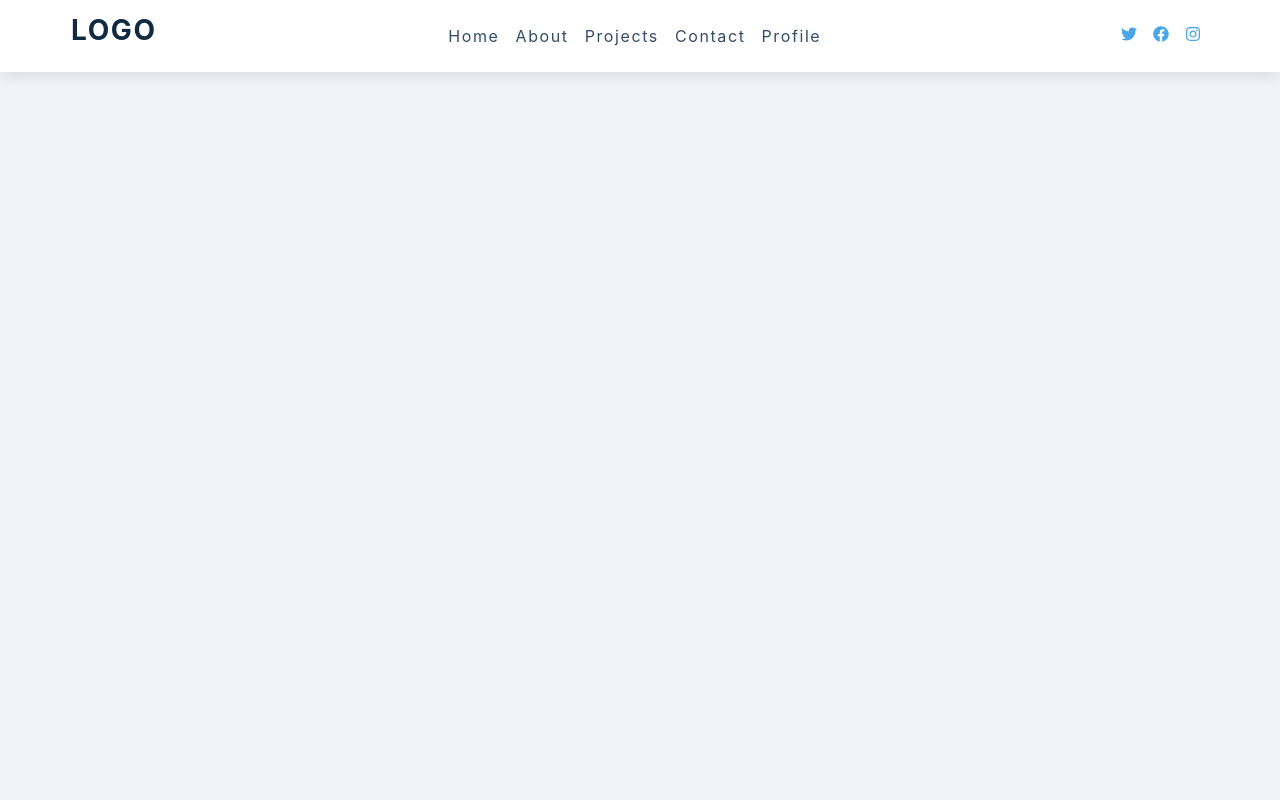
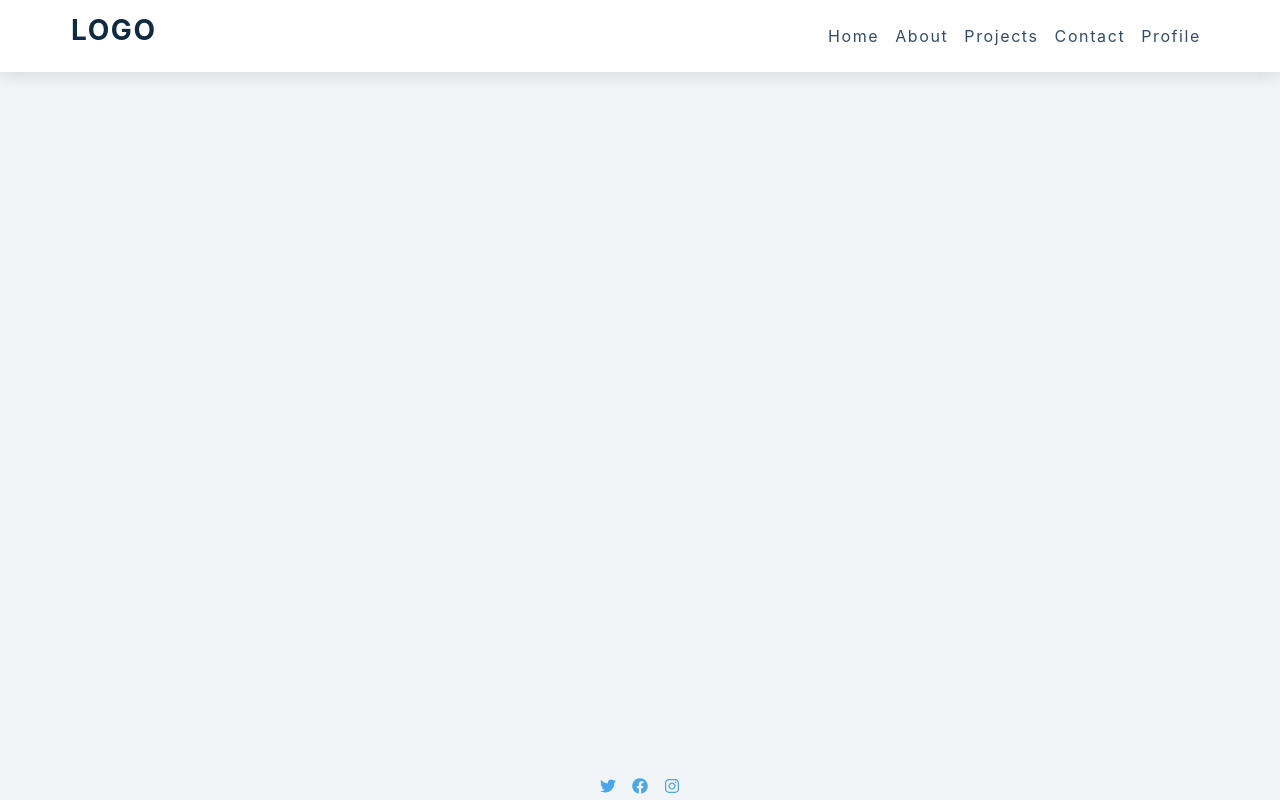
Before and after one commit to vk0808/navbar, a React (Create React App) app: page / in a window 1280 px wide. Built offline with nearby package versions, Linux system fonts and the light colour scheme.

Commit message:
placed footer at bootom

```diff
--- a/src/Navbar.js
+++ b/src/Navbar.js
@@ -16,6 +16,7 @@ const Navbar = () => {
     }
   }, [showLinks]);
   return (
+    <>
     <nav>
       <div className="nav-center">
         <div className="nav-header">
@@ -39,6 +40,9 @@ const Navbar = () => {
             })}
           </ul>
         </div>
+      </div>
+    </nav>
+    <footer>
       <ul className="social-icons">
         {social.map((socialIcon) => {
           const { id, url, icon } = socialIcon;
@@ -49,8 +53,8 @@ const Navbar = () => {
           );
         })}
       </ul>
-      </div>
-    </nav>
+    </footer>
+    </>
   );
 };
 
--- a/src/styles.css
+++ b/src/styles.css
@@ -58,8 +58,8 @@ Global Styles
   box-sizing: border-box;
 }
 body {
-  font-family: -apple-system, BlinkMacSystemFont, 'Segoe UI', Roboto, Oxygen,
-    Ubuntu, Cantarell, 'Open Sans', 'Helvetica Neue', sans-serif;
+  font-family: -apple-system, BlinkMacSystemFont, "Segoe UI", Roboto, Oxygen,
+    Ubuntu, Cantarell, "Open Sans", "Helvetica Neue", sans-serif;
   background: var(--clr-grey-10);
   color: var(--clr-grey-1);
   line-height: 1.5;
@@ -176,7 +176,20 @@ nav {
   padding-left: 1.5rem;
 }
 .social-icons {
-  display: none;
+  display: flex;
+  justify-content: center;
+  position: absolute;
+  width: 100%;
+  bottom: 0;
+}
+.social-icons a {
+  margin: 0 0.5rem;
+  font-size: 1rem;
+  color: var(--clr-primary-5);
+  transition: var(--transition);
+}
+.social-icons a:hover {
+  color: var(--clr-primary-7);
 }
 .links-container {
   height: 0;
@@ -215,15 +228,4 @@ nav {
     padding: 0;
     background: transparent;
   }
-  .social-icons {
-    display: flex;
-  }
-  .social-icons a {
-    margin: 0 0.5rem;
-    color: var(--clr-primary-5);
-    transition: var(--transition);
-  }
-  .social-icons a:hover {
-    color: var(--clr-primary-7);
-  }
 }
```
Lines whose indentation alone changed are shown as unchanged.
